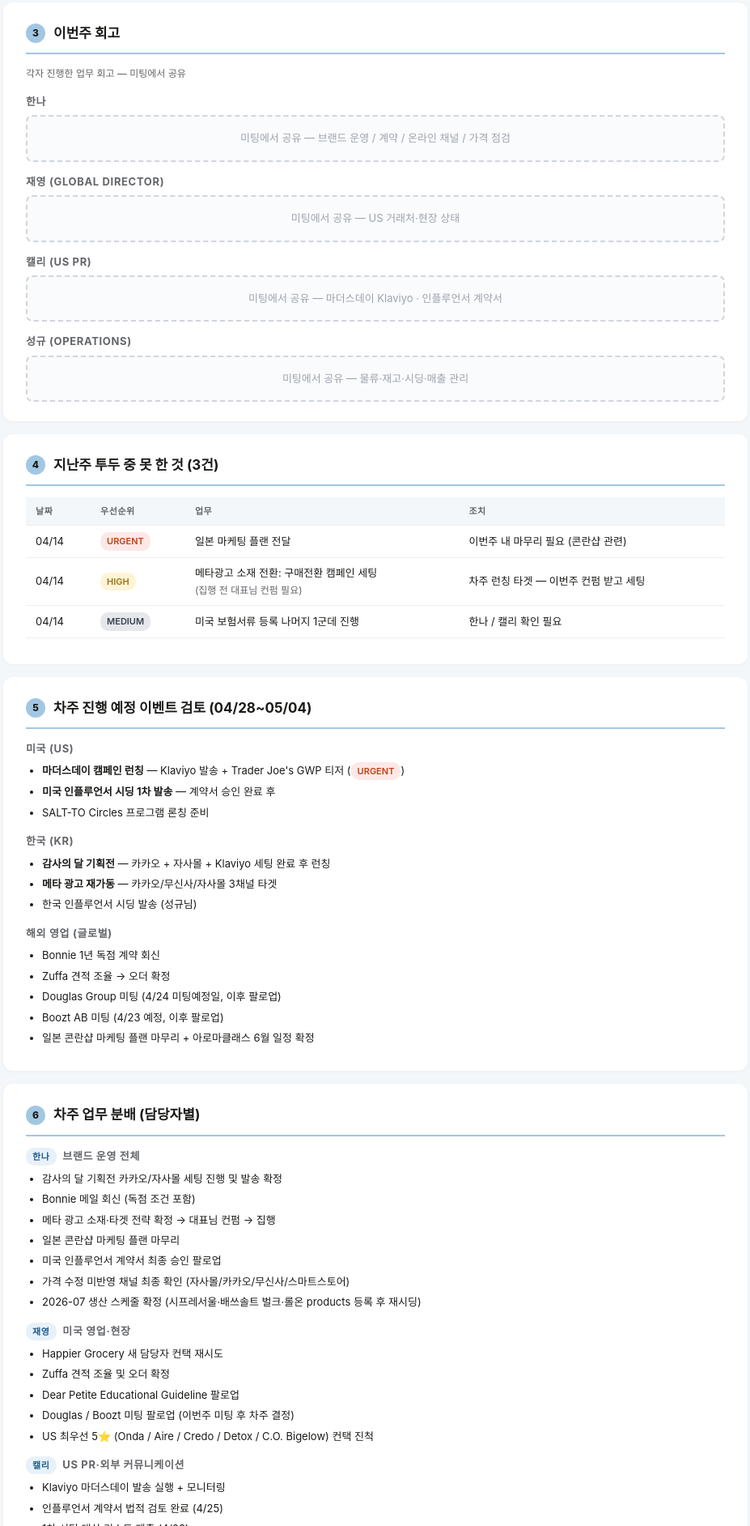
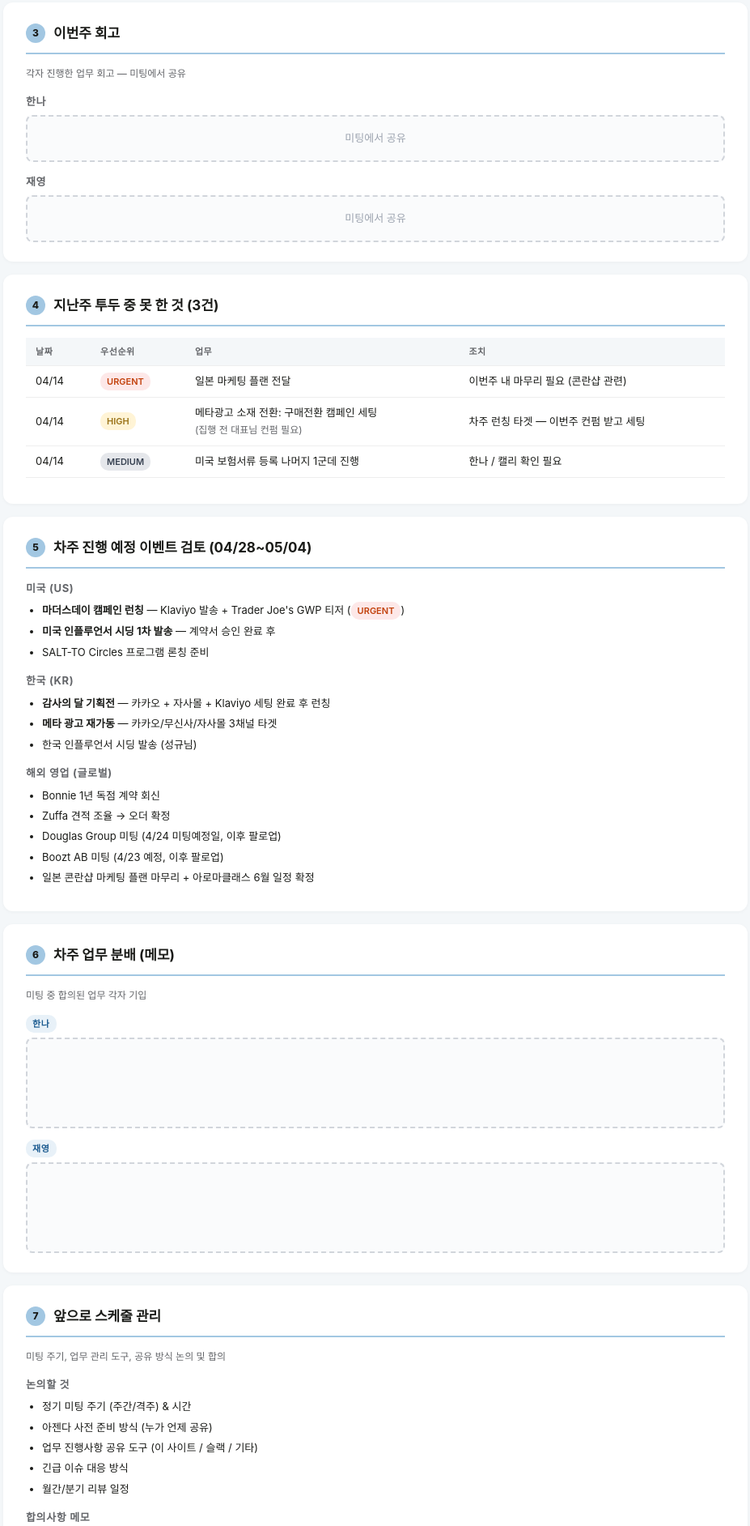
Before and after one commit to hizsystem/resaltz-reports, a plain HTML site: page us-meeting-agenda-20260424.html in a window 1280 px wide. Shown: the part 916-2800 px from the top of the page at 81% size, without its empty margins (176-1103 px from the left). Drawn offline with Linux system fonts and the light colour scheme.

Commit message:
Update US meeting agenda — 한나/재영만, 메모 형식

```diff
--- a/us-meeting-agenda-20260424.html
+++ b/us-meeting-agenda-20260424.html
@@ -41,7 +41,7 @@
   <img src="https://resaltz-platform.vercel.app/logo/resaltz-logo-skyblue.png" alt="ReSaltZ" />
   <p class="eyebrow">WEEKLY MEETING</p>
   <h1>2026-04-24 미국 미팅</h1>
-  <p class="meta">Team ReSaltZ · 이번주 점검 (04/20~04/24)</p>
+  <p class="meta">박한나 · 김재영 · 이번주 점검 (04/20~04/24)</p>
 </div>
 
 <div class="card">
@@ -96,13 +96,9 @@
   <h2><span class="num">3</span>이번주 회고</h2>
   <p class="muted">각자 진행한 업무 회고 — 미팅에서 공유</p>
   <h3>한나</h3>
-  <div class="empty">미팅에서 공유 — 브랜드 운영 / 계약 / 온라인 채널 / 가격 점검</div>
-  <h3>재영 (Global Director)</h3>
-  <div class="empty">미팅에서 공유 — US 거래처·현장 상태</div>
-  <h3>캘리 (US PR)</h3>
-  <div class="empty">미팅에서 공유 — 마더스데이 Klaviyo · 인플루언서 계약서</div>
-  <h3>성규 (Operations)</h3>
-  <div class="empty">미팅에서 공유 — 물류·재고·시딩·매출 관리</div>
+  <div class="empty">미팅에서 공유</div>
+  <h3>재영</h3>
+  <div class="empty">미팅에서 공유</div>
 </div>
 
 <div class="card">
@@ -155,48 +151,27 @@
 </div>
 
 <div class="card">
-  <h2><span class="num">6</span>차주 업무 분배 (담당자별)</h2>
-  <h3><span class="pill pill-owner">한나</span> 브랜드 운영 전체</h3>
-  <ul>
-    <li>감사의 달 기획전 카카오/자사몰 세팅 진행 및 발송 확정</li>
-    <li>Bonnie 메일 회신 (독점 조건 포함)</li>
-    <li>메타 광고 소재·타겟 전략 확정 → 대표님 컨펌 → 집행</li>
-    <li>일본 콘란샵 마케팅 플랜 마무리</li>
-    <li>미국 인플루언서 계약서 최종 승인 팔로업</li>
-    <li>가격 수정 미반영 채널 최종 확인 (자사몰/카카오/무신사/스마트스토어)</li>
-    <li>2026-07 생산 스케줄 확정 (시프레서울·배쓰솔트 벌크·롤온 products 등록 후 재시딩)</li>
-  </ul>
-  <h3><span class="pill pill-owner">재영</span> 미국 영업·현장</h3>
-  <ul>
-    <li>Happier Grocery 새 담당자 컨택 재시도</li>
-    <li>Zuffa 견적 조율 및 오더 확정</li>
-    <li>Dear Petite Educational Guideline 팔로업</li>
-    <li>Douglas / Boozt 미팅 팔로업 (이번주 미팅 후 차주 결정)</li>
-    <li>US 최우선 5⭐ (Onda / Aire / Credo / Detox / C.O. Bigelow) 컨택 진척</li>
-  </ul>
-  <h3><span class="pill pill-owner">캘리</span> US PR·외부 커뮤니케이션</h3>
-  <ul>
-    <li>Klaviyo 마더스데이 발송 실행 + 모니터링</li>
-    <li>인플루언서 계약서 법적 검토 완료 (4/25)</li>
-    <li>1차 시딩 대상 리스트 제출 (4/28)</li>
-    <li>SALT-TO Circles 런칭 가이드 정리</li>
-    <li>미국 보험서류 등록 확인 (지난주 이월)</li>
-  </ul>
-  <h3><span class="pill pill-owner">성규</span> 물류·재고·매출 관리</h3>
-  <ul>
-    <li>한국 인플루언서 선정자 제품 발송</li>
-    <li>마더스데이 대비 재고 체크 (미국 창고 유통기한 임박 제품)</li>
-    <li>시딩 출고 기록 정리 (inventory_movements)</li>
-    <li>차주 매출 데이터 점검 준비</li>
-  </ul>
+  <h2><span class="num">6</span>차주 업무 분배 (메모)</h2>
+  <p class="muted">미팅 중 합의된 업무 각자 기입</p>
+  <h3><span class="pill pill-owner">한나</span></h3>
+  <div class="empty" style="min-height: 80px; text-align: left; padding: 14px 18px;">&nbsp;</div>
+  <h3><span class="pill pill-owner">재영</span></h3>
+  <div class="empty" style="min-height: 80px; text-align: left; padding: 14px 18px;">&nbsp;</div>
 </div>
 
 <div class="card">
-  <h2><span class="num">7</span>다음 미팅</h2>
-  <ul class="checklist">
-    <li>일정: 다음주 동일 시간대 (확정 필요)</li>
-    <li>주 의제: 마더스데이 발송 결과 + 인플루언서 시딩 런칭 결과 + 유럽 계약 진척</li>
+  <h2><span class="num">7</span>앞으로 스케줄 관리</h2>
+  <p class="muted">미팅 주기, 업무 관리 도구, 공유 방식 논의 및 합의</p>
+  <h3>논의할 것</h3>
+  <ul>
+    <li>정기 미팅 주기 (주간/격주) & 시간</li>
+    <li>아젠다 사전 준비 방식 (누가 언제 공유)</li>
+    <li>업무 진행사항 공유 도구 (이 사이트 / 슬랙 / 기타)</li>
+    <li>긴급 이슈 대응 방식</li>
+    <li>월간/분기 리뷰 일정</li>
   </ul>
+  <h3>합의사항 메모</h3>
+  <div class="empty" style="min-height: 100px; text-align: left; padding: 14px 18px;">&nbsp;</div>
 </div>
 
 <p class="muted" style="text-align: center; margin-top: 28px;">ReSaltZ Weekly Meeting · 2026-04-24 · 작성: Buddy</p>
```
